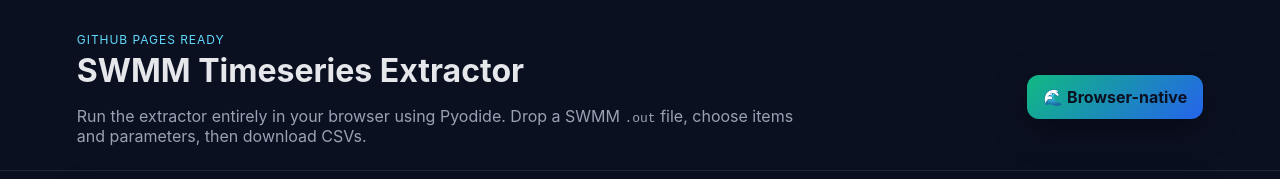
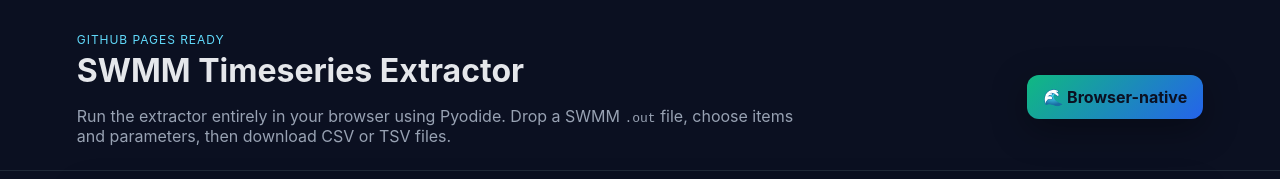
Before and after one commit to rossv/ExtractTimeseries, a plain HTML site: page index.html in a window 1280 px wide. Shown: the top 179 px of the page. Drawn offline with Linux system fonts and the light colour scheme.

Commit message:
Update hero copy for CSV and TSV downloads

```diff
--- a/index.html
+++ b/index.html
@@ -13,7 +13,7 @@
     <div>
       <p class="eyebrow">Github Pages ready</p>
       <h1>SWMM Timeseries Extractor</h1>
-      <p class="lede">Run the extractor entirely in your browser using Pyodide. Drop a SWMM <code>.out</code> file, choose items and parameters, then download CSVs.</p>
+      <p class="lede">Run the extractor entirely in your browser using Pyodide. Drop a SWMM <code>.out</code> file, choose items and parameters, then download CSV or TSV files.</p>
     </div>
     <div class="badge">🌊 Browser-native</div>
   </header>
```
